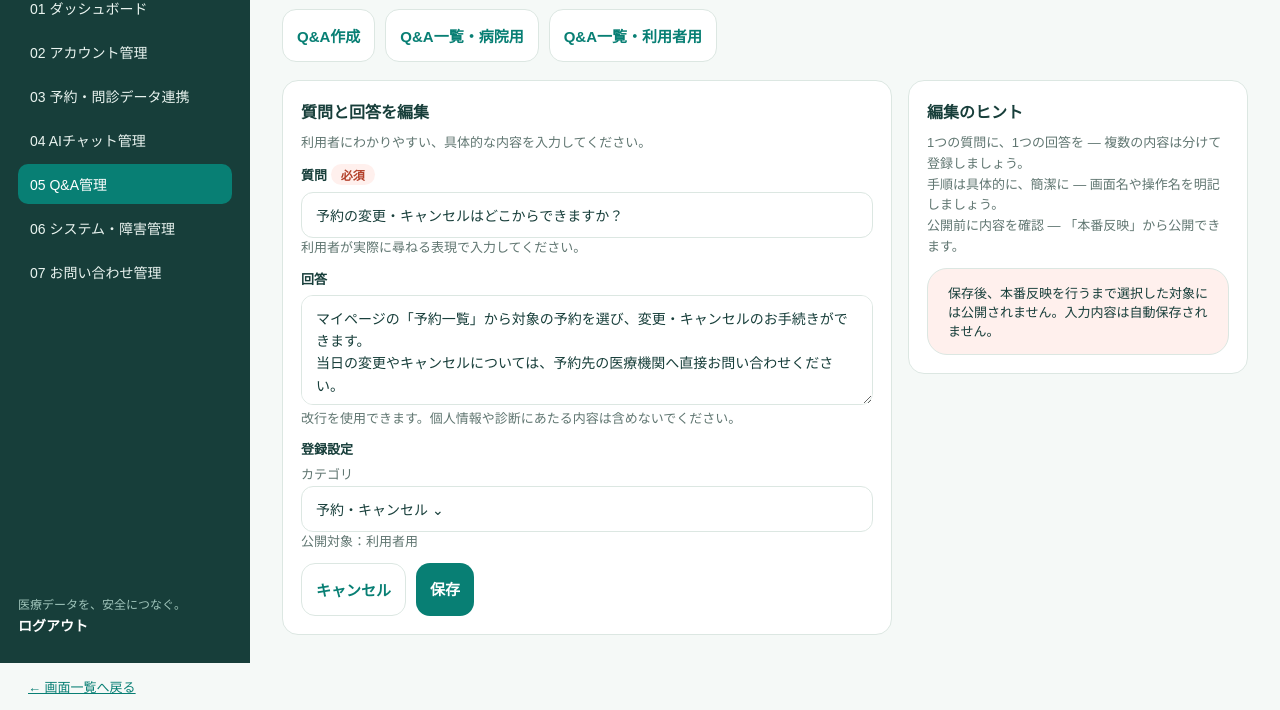
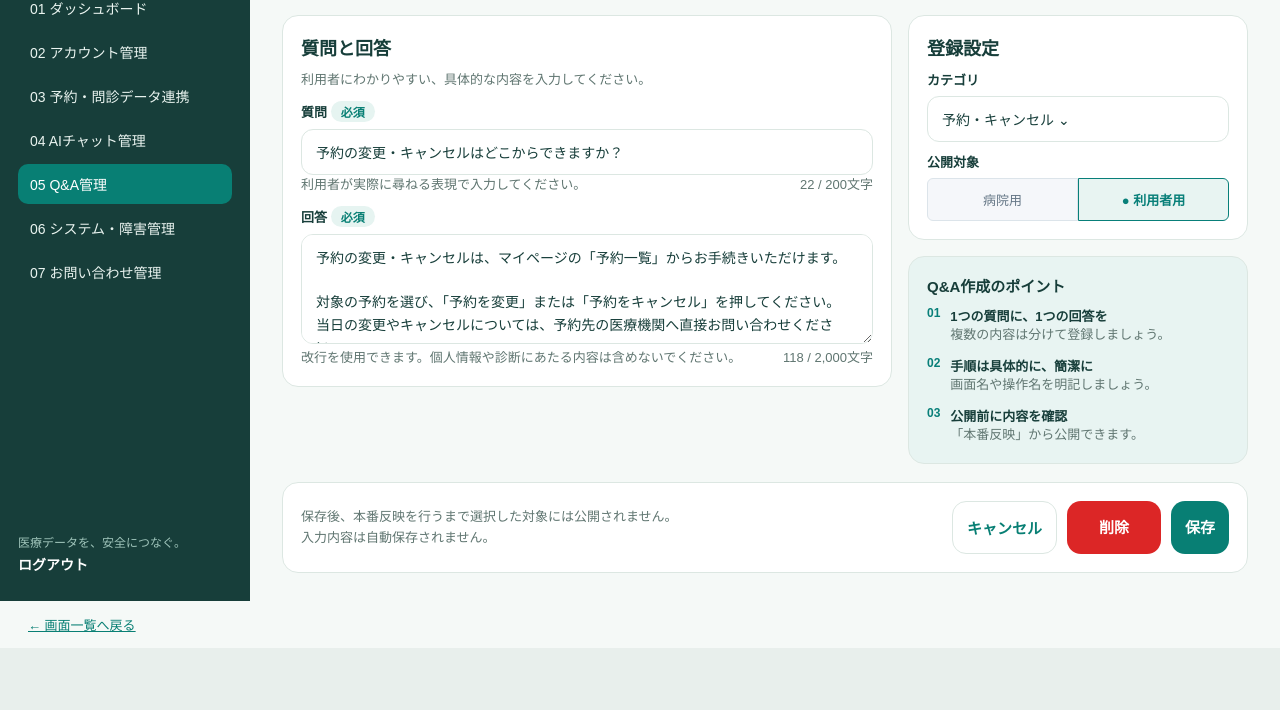
Before and after one commit to 280382u/suraimu-prototype, a plain HTML site: page admin/13.html in a window 1280 px wide. Shown: the part 153-863 px from the top of the page. After the commit the page ends 801 px from the top, so only its background shows below. Drawn offline with Linux system fonts and the light colour scheme.

Commit message:
Add files via upload

```diff
--- a/admin/13.html
+++ b/admin/13.html
@@ -34,19 +34,41 @@ textarea{min-height:110px;font-family:inherit;line-height:1.6}
 .footlink{padding:14px 28px;font-size:13px}.footlink a{color:#087f74}
 .auth{width:min(1100px,92%);margin:40px auto;background:#fff;border:1px solid #dce7e2;border-radius:20px;padding:36px;display:grid;grid-template-columns:1fr 1fr;gap:32px}
 @media(max-width:800px){.auth{grid-template-columns:1fr}}
+.backlink{color:#087f79;font-size:12px;font-weight:700;text-decoration:none}
+.hintrow{display:flex;justify-content:space-between;gap:12px}
+.sidecol{display:flex;flex-direction:column;gap:16px}
+.guide{background:#e8f4f2;border:1px solid #dce7e2;border-radius:16px;padding:18px;display:flex;flex-direction:column;gap:10px}
+.guide .gnum{color:#087f79;font-weight:700;font-size:12px}
+.guide .gitem{display:flex;gap:10px}
+.guide .ghead{font-weight:700;font-size:13px}
+.seg{display:flex;gap:0}
+.seg div{flex:1;text-align:center;padding:11px 0;font-size:13px;border:1px solid #dce4ea;background:#f5f7fa;color:#657786}
+.seg div:first-child{border-radius:6px 0 0 6px}
+.seg div:last-child{border-radius:0 6px 6px 0}
+.seg .on{background:#e8f4f2;border-color:#087f79;color:#087f79;font-weight:700}
+.actionbar{background:#fff;border:1px solid #dce7e2;border-radius:16px;padding:18px;display:flex;justify-content:space-between;align-items:center;gap:16px;flex-wrap:wrap}
+.btn-danger{background:#dc2626;color:#fff;text-align:center;padding:15px 32px;border-radius:14px;font-size:15px;font-weight:700;text-decoration:none;display:block}
 </style></head>
 <body><div class="admin">
 <div class="topbar"><span><strong>MediFlow</strong> 管理コンソール</span><span class="env">本番環境</span></div>
-<div class="layout"><aside class="sidebar"><div class="brand">MediFlow</div><div class="sub">医療連携プラットフォーム</div><div class="sub">ADMIN CONSOLE</div><a href="02.html" class="">01 ダッシュボード</a><a href="03.html" class="">02 アカウント管理</a><a href="04.html" class="">03 予約・問診データ連携</a><a href="05.html" class="">04 AIチャット管理</a><a href="11.html" class="active">05 Q&A管理</a><a href="07.html" class="">06 システム・障害管理</a><a href="08.html" class="">07 お問い合わせ管理</a><div class="foot">医療データを、安全につなぐ。<br><a href="09.html" style="padding:0;color:#fff;font-weight:700">ログアウト</a></div></aside><main class="main"><div><p class="eyebrow">ADMIN CONSOLE</p><h1>Q&A編集</h1><p class="mut">登録済みのよくある質問と回答を編集します。</p></div>
-<p style="display:flex;gap:10px;flex-wrap:wrap"><a class="btn-outline" href="10.html">Q&A作成</a><a class="btn-outline" href="11.html">Q&A一覧・病院用</a><a class="btn-outline" href="12.html">Q&A一覧・利用者用</a></p>
-<div class="split"><div class="panel"><p style="font-weight:700">質問と回答を編集</p><p class="mut">利用者にわかりやすい、具体的な内容を入力してください。</p>
-<div><label>質問 <span class="badge warn">必須</span></label><div class="field">予約の変更・キャンセルはどこからできますか？</div><p class="mut">利用者が実際に尋ねる表現で入力してください。</p></div>
-<div><label>回答</label><textarea>マイページの「予約一覧」から対象の予約を選び、変更・キャンセルのお手続きができます。
-当日の変更やキャンセルについては、予約先の医療機関へ直接お問い合わせください。</textarea><p class="mut">改行を使用できます。個人情報や診断にあたる内容は含めないでください。</p></div>
-<div><label>登録設定</label><p class="mut">カテゴリ</p><div class="field">予約・キャンセル ⌄</div><p class="mut">公開対象：利用者用</p></div>
-<p style="display:flex;gap:10px"><a class="btn-outline" href="12.html">キャンセル</a><a class="btn-primary" href="12.html">保存</a></p></div>
-<div class="panel"><p style="font-weight:700">編集のヒント</p>
-<p class="mut">1つの質問に、1つの回答を — 複数の内容は分けて登録しましょう。<br>手順は具体的に、簡潔に — 画面名や操作名を明記しましょう。<br>公開前に内容を確認 — 「本番反映」から公開できます。</p>
-<div class="notice">保存後、本番反映を行うまで選択した対象には公開されません。入力内容は自動保存されません。</div></div></div>
+<div class="layout"><aside class="sidebar"><div class="brand">MediFlow</div><div class="sub">医療連携プラットフォーム</div><div class="sub">ADMIN CONSOLE</div><a href="02.html" class="">01 ダッシュボード</a><a href="03.html" class="">02 アカウント管理</a><a href="04.html" class="">03 予約・問診データ連携</a><a href="05.html" class="">04 AIチャット管理</a><a href="11.html" class="active">05 Q&A管理</a><a href="07.html" class="">06 システム・障害管理</a><a href="08.html" class="">07 お問い合わせ管理</a><div class="foot">医療データを、安全につなぐ。<br><a href="09.html" style="padding:0;color:#fff;font-weight:700">ログアウト</a></div></aside><main class="main"><div><a class="backlink" href="12.html">← Q&A一覧に戻る</a><h1>Q&Aを編集</h1><p class="mut">病院向け・利用者向けのよくある質問と回答を編集します。</p></div>
+<div class="split"><div class="panel"><p style="font-weight:700;font-size:18px">質問と回答</p><p class="mut">利用者にわかりやすい、具体的な内容を入力してください。</p>
+<div><label>質問 <span class="badge">必須</span></label><div class="field">予約の変更・キャンセルはどこからできますか？</div><p class="mut hintrow"><span>利用者が実際に尋ねる表現で入力してください。</span><span>22 / 200文字</span></p></div>
+<div><label>回答 <span class="badge">必須</span></label><textarea>予約の変更・キャンセルは、マイページの「予約一覧」からお手続きいただけます。
+
+対象の予約を選び、「予約を変更」または「予約をキャンセル」を押してください。
+当日の変更やキャンセルについては、予約先の医療機関へ直接お問い合わせください。</textarea><p class="mut hintrow"><span>改行を使用できます。個人情報や診断にあたる内容は含めないでください。</span><span>118 / 2,000文字</span></p></div>
+</div>
+<div class="sidecol"><div class="panel"><p style="font-weight:700;font-size:18px">登録設定</p>
+<div><label>カテゴリ</label><div class="field">予約・キャンセル ⌄</div></div>
+<div><label>公開対象</label><div class="seg"><div>病院用</div><div class="on">● 利用者用</div></div></div>
+</div>
+<div class="guide"><p style="font-weight:700;font-size:15px">Q&A作成のポイント</p>
+<div class="gitem"><span class="gnum">01</span><div><p class="ghead">1つの質問に、1つの回答を</p><p class="mut">複数の内容は分けて登録しましょう。</p></div></div>
+<div class="gitem"><span class="gnum">02</span><div><p class="ghead">手順は具体的に、簡潔に</p><p class="mut">画面名や操作名を明記しましょう。</p></div></div>
+<div class="gitem"><span class="gnum">03</span><div><p class="ghead">公開前に内容を確認</p><p class="mut">「本番反映」から公開できます。</p></div></div>
+</div></div></div>
+<div class="actionbar"><div><p class="mut">保存後、本番反映を行うまで選択した対象には公開されません。</p><p class="mut">入力内容は自動保存されません。</p></div>
+<p style="display:flex;gap:10px"><a class="btn-outline" href="12.html">キャンセル</a><a class="btn-danger" href="12.html">削除</a><a class="btn-primary" href="12.html">保存</a></p></div>
 </main></div>
 <footer class="footlink"><a href="../index.html">← 画面一覧へ戻る</a></footer></div></body></html>
```
